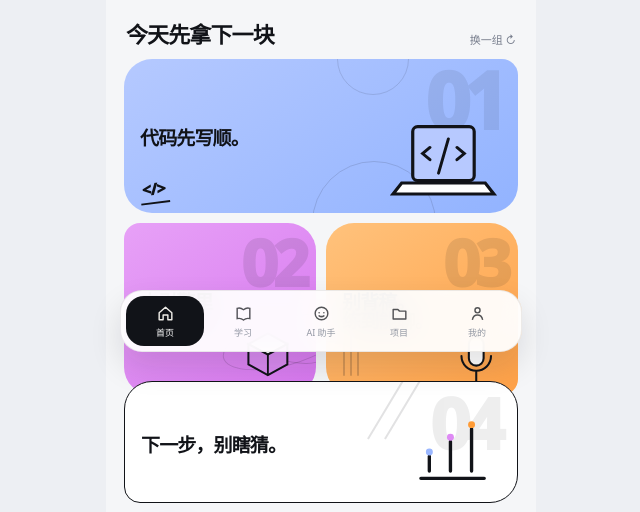
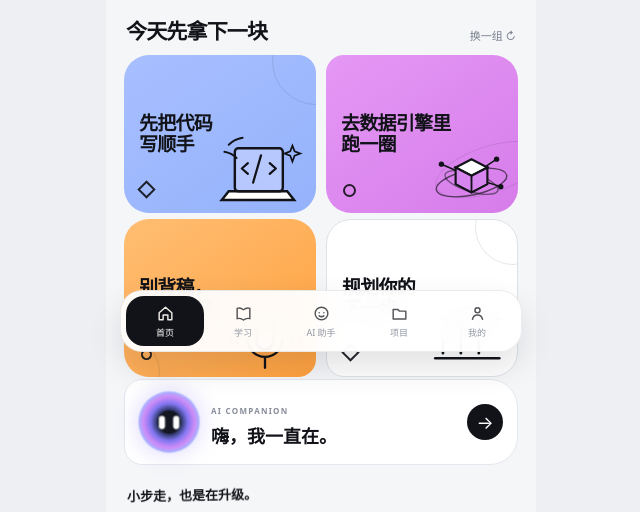
Before and after one commit to lcx921203/ai-learning-lab, a plain HTML site: page index.html in a window 1280 px wide. Shown: the part 438-950 px from the top of the page, without its empty margins (319-959 px from the left). Drawn offline with Linux system fonts and the light colour scheme.

Commit message:
style: rebuild learning cards to match reference visual rhythm

```diff
--- a/css/app.css
+++ b/css/app.css
@@ -31,166 +31,101 @@ button{font:inherit;color:inherit}
 .quick-icon{width:42px;height:42px;background:#fff;border:1px solid var(--line);border-radius:14px;display:grid;place-items:center}
 .quick-icon img{width:19px;height:19px}.quick-item.active .quick-icon{background:#111318;border-color:#111318}.quick-item.active .quick-icon img{filter:invert(1)}.quick-item.active{font-weight:900;color:#111318}
 
-.section-head{display:flex;align-items:end;justify-content:space-between;gap:10px;margin:20px 2px 10px}
-.section-head h3{margin:0;font-size:22px;letter-spacing:-.04em}
+.section-head{display:flex;align-items:end;justify-content:space-between;gap:10px;margin:18px 2px 10px}
+.section-head h3{margin:0;font-size:21px;letter-spacing:-.04em}
 .text-btn{border:0;background:transparent;color:#777D8C;font-size:11px;padding:0 0 2px}
 
-.bento{
+.bento.reference-grid{
   display:grid;
   grid-template-columns:1fr 1fr;
   gap:10px;
 }
-.bento-card{
+.learn-card{
   position:relative;
+  min-height:158px;
+  overflow:hidden;
   border:0;
   text-align:left;
-  overflow:hidden;
-  padding:16px;
+  padding:15px;
   isolation:isolate;
+  transition:transform .15s ease;
 }
-.bento-card h4{
+.learn-card:active{transform:scale(.975)}
+.blue-card{
+  background:linear-gradient(145deg,#A8BFFF 0%,#94B2FB 100%);
+  border-radius:25px 18px 25px 25px;
+}
+.purple-card{
+  background:linear-gradient(145deg,#E598F5 0%,#D67CEA 100%);
+  border-radius:18px 25px 25px 25px;
+}
+.orange-card{
+  background:linear-gradient(145deg,#FFBE73 0%,#FFA13F 100%);
+  border-radius:25px 25px 18px 25px;
+}
+.white-card{
+  background:#fff;
+  border:1.35px solid #DDE1E8;
+  border-radius:25px 25px 25px 18px;
+}
+.card-copy{
   position:relative;
   z-index:4;
+  max-width:82%;
+}
+.learn-card h4{
   margin:0;
-  font-size:22px;
-  line-height:1.02;
-  letter-spacing:-.045em;
-  max-width:68%;
+  font-size:18px;
+  line-height:1.08;
+  letter-spacing:-.04em;
+  font-weight:950;
 }
-.poster-num{
-  position:absolute;
-  z-index:1;
-  font-size:64px;
-  line-height:1;
-  font-weight:950;
-  letter-spacing:-.08em;
-  opacity:.10;
-  right:12px;
-  top:8px;
-}
-.card-art{
-  position:absolute;
-  z-index:3;
-  display:block;
-}
-.code-card{
-  grid-column:1/-1;
-  min-height:146px;
-  background:linear-gradient(145deg,#B5C9FF 0%,#92B3FF 100%);
-  border-radius:28px 16px 28px 28px;
-  padding-top:22px;
-}
-.code-card h4{font-size:27px;max-width:55%}
-.code-card .poster-num{font-size:78px;right:16px;top:2px;opacity:.08}
-.laptop{width:118px;right:18px;bottom:8px}
-.poster-mark{
+.scene{
   position:absolute;
   z-index:2;
-  left:18px;
-  bottom:13px;
-  font-size:16px;
-  font-weight:950;
-  letter-spacing:-.04em;
-  transform:rotate(-5deg);
+  display:block;
+  pointer-events:none;
 }
-.mark-code:after{
-  content:"";
-  position:absolute;
-  left:-2px;
-  right:-4px;
-  bottom:-4px;
-  height:2px;
-  background:#111318;
-  transform:rotate(-2deg);
-}
-.code-card:before{
+.scene-code{width:96px;right:7px;bottom:5px}
+.scene-data{width:92px;right:3px;bottom:3px}
+.scene-interview{width:92px;right:5px;bottom:1px}
+.scene-plan{width:94px;right:4px;bottom:4px}
+
+.learn-card:before{
   content:"";
   position:absolute;
   z-index:0;
-  width:122px;
-  height:122px;
-  border:1.2px solid rgba(17,19,24,.13);
+  border:1px solid rgba(17,19,24,.10);
   border-radius:50%;
-  right:82px;
-  bottom:-72px;
+  pointer-events:none;
 }
-.code-card:after{
+.blue-card:before{
+  width:86px;height:86px;right:-44px;top:-38px;
+}
+.purple-card:before{
+  width:112px;height:45px;right:-29px;bottom:20px;transform:rotate(-18deg);
+}
+.orange-card:before{
+  width:68px;height:68px;left:-34px;bottom:-30px;
+}
+.white-card:before{
+  width:74px;height:74px;right:-34px;top:-31px;
+}
+.learn-card:after{
   content:"";
   position:absolute;
-  z-index:0;
-  width:70px;
-  height:70px;
-  border:1.2px solid rgba(17,19,24,.12);
-  border-radius:50%;
-  left:54%;
-  top:-36px;
+  z-index:1;
+  width:9px;
+  height:9px;
+  border:2px solid #111318;
+  transform:rotate(45deg);
+  background:transparent;
+  opacity:.9;
 }
-
-.data-card,
-.interview-card{
-  min-height:172px;
-  padding-top:22px;
-}
-.data-card{
-  background:linear-gradient(145deg,#E7A1F7 0%,#D777EF 100%);
-  border-radius:16px 28px 28px 28px;
-}
-.interview-card{
-  background:linear-gradient(145deg,#FFC27C 0%,#FFA147 100%);
-  border-radius:28px 28px 16px 28px;
-}
-.data-card h4,
-.interview-card h4{max-width:74%}
-.cube{width:73px;right:10px;bottom:11px}
-.mic-art{width:65px;right:10px;bottom:8px}
-
-.orbit{
-  position:absolute;
-  z-index:1;
-  border:1px solid rgba(17,19,24,.15);
-  border-radius:50%;
-  transform:rotate(-15deg);
-}
-.orbit-a{width:125px;height:48px;right:-30px;bottom:29px}
-.orbit-b{width:92px;height:34px;right:-10px;bottom:36px;transform:rotate(19deg)}
-
-.wave{
-  position:absolute;
-  z-index:1;
-  width:2px;
-  background:rgba(17,19,24,.18);
-  border-radius:999px;
-  bottom:19px;
-}
-.w1{height:34px;left:17px}
-.w2{height:54px;left:24px}
-.w3{height:24px;left:31px}
-
-.plan-card{
-  grid-column:1/-1;
-  min-height:122px;
-  background:#fff;
-  border:1.5px solid #111318;
-  border-radius:28px 28px 28px 16px;
-  padding-top:24px;
-}
-.plan-card h4{
-  font-size:24px;
-  max-width:62%;
-}
-.plan-card .poster-num{font-size:70px;right:18px;top:6px;opacity:.07}
-.chart-art{width:95px;right:18px;bottom:10px}
-.slash{
-  position:absolute;
-  z-index:1;
-  width:2px;
-  height:70px;
-  background:rgba(17,19,24,.12);
-  transform:rotate(31deg);
-  top:-8px;
-}
-.s1{right:130px}
-.s2{right:113px}
+.blue-card:after{left:16px;bottom:17px}
+.purple-card:after{left:17px;bottom:16px;border-radius:50%}
+.orange-card:after{left:17px;bottom:17px;border-radius:50%;width:7px;height:7px}
+.white-card:after{left:17px;bottom:17px}
 
 .ai-strip{margin-top:12px;background:#fff;border:1px solid var(--line);border-radius:18px 28px 28px 18px;padding:12px 14px;display:flex;align-items:center;gap:12px}
 .orb{width:60px;height:60px;border-radius:50%;position:relative;flex:0 0 auto;background:radial-gradient(circle at 50% 50%,#141722 0 26%,#2E3765 28%,#8177EE 43%,#CE8EF5 59%,#9FB9FF 72%,rgba(159,185,255,.08) 79%);box-shadow:0 0 24px rgba(126,104,238,.28);animation:breathe 4s ease-in-out infinite}
--- a/index.html
+++ b/index.html
@@ -78,34 +78,33 @@
       <button class="text-btn tap" data-tip="换一组推荐">换一组 ↻</button>
     </section>
 
-    <section class="bento">
-      <button class="bento-card code-card tap" data-tip="进入代码学习">
-        <span class="poster-num">01</span>
-        <h4>代码先写顺。</h4>
-        <img class="card-art laptop" src="./assets/icons/laptop.svg" alt="">
-        <span class="poster-mark mark-code">&lt;/&gt;</span>
+    <section class="bento reference-grid">
+      <button class="learn-card blue-card tap" data-tip="进入代码学习">
+        <div class="card-copy">
+          <h4>先把代码<br>写顺手</h4>
+        </div>
+        <img class="scene scene-code" src="./assets/illustrations/code-scene.svg" alt="">
       </button>
 
-      <button class="bento-card data-card tap" data-tip="进入数据引擎路线">
-        <span class="poster-num">02</span>
-        <h4>去引擎里<br>跑一圈。</h4>
-        <img class="card-art cube" src="./assets/icons/cube.svg" alt="">
-        <span class="orbit orbit-a"></span>
-        <span class="orbit orbit-b"></span>
+      <button class="learn-card purple-card tap" data-tip="进入数据引擎路线">
+        <div class="card-copy">
+          <h4>去数据引擎里<br>跑一圈</h4>
+        </div>
+        <img class="scene scene-data" src="./assets/illustrations/data-scene.svg" alt="">
       </button>
 
-      <button class="bento-card interview-card tap" data-tip="开始 AI 模拟面试">
-        <span class="poster-num">03</span>
-        <h4>别背稿。<br>练到能聊。</h4>
-        <img class="card-art mic-art" src="./assets/icons/mic-big.svg" alt="">
-        <span class="wave w1"></span><span class="wave w2"></span><span class="wave w3"></span>
+      <button class="learn-card orange-card tap" data-tip="开始 AI 模拟面试">
+        <div class="card-copy">
+          <h4>别背稿，<br>练到能聊</h4>
+        </div>
+        <img class="scene scene-interview" src="./assets/illustrations/interview-scene.svg" alt="">
       </button>
 
-      <button class="bento-card plan-card tap" data-tip="打开学习规划">
-        <span class="poster-num">04</span>
-        <h4>下一步，别瞎猜。</h4>
-        <img class="card-art chart-art" src="./assets/icons/chart-big.svg" alt="">
-        <span class="slash s1"></span><span class="slash s2"></span>
+      <button class="learn-card white-card tap" data-tip="打开学习规划">
+        <div class="card-copy">
+          <h4>规划你的<br>下一步</h4>
+        </div>
+        <img class="scene scene-plan" src="./assets/illustrations/plan-scene.svg" alt="">
       </button>
     </section>
 
```
Also changed, not shown: assets/illustrations/code-scene.svg (added), assets/illustrations/data-scene.svg (added), assets/illustrations/interview-scene.svg (added), assets/illustrations/plan-scene.svg (added).
